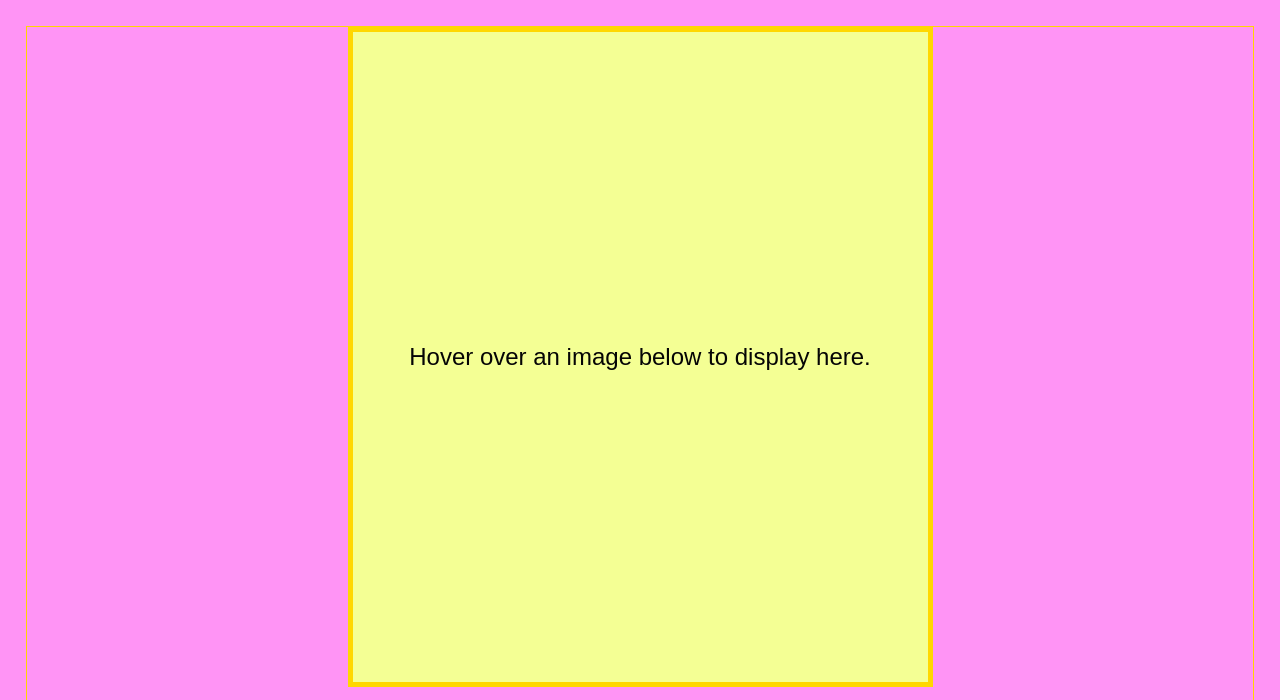
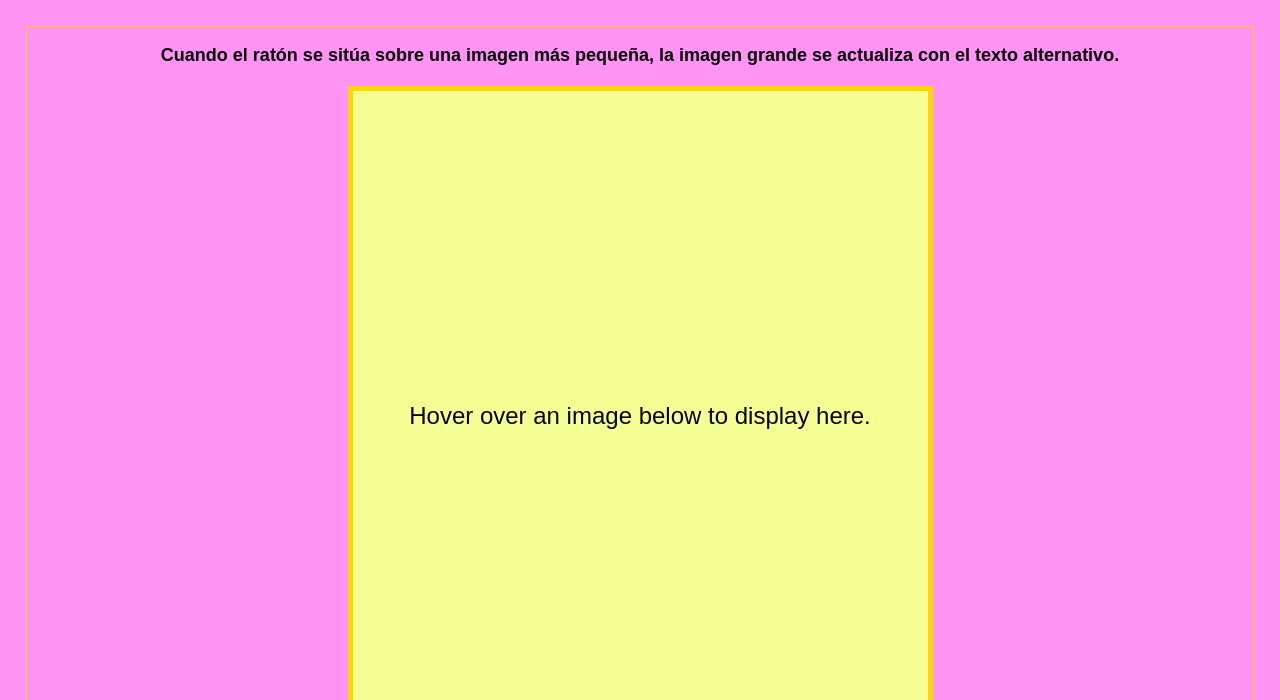
Before and after one commit to MichelleM222/Project_Gallery, a plain HTML site: page index.html in a window 1280 px wide. Shown: the top 700 px of the page. Drawn offline with Linux system fonts and the light colour scheme.

Commit message:
Add files via upload

```diff
--- a/index.html
+++ b/index.html
@@ -1,11 +1,15 @@
 <!DOCTYPE html>
-<html lang="en">
+<html lang="es">
 <head>
   <meta charset="UTF-8">
-  <title>Imagen en Hover</title>
+  <title>Galería Interactiva</title>
   <link rel="stylesheet" href="style.css">
 </head>
 <body>
+  <p class="instruccion">
+    Cuando el ratón se sitúa sobre una imagen más pequeña, la imagen grande se actualiza con el texto alternativo.
+  </p>
+
   <div id="image">
     Hover over an image below to display here.
   </div>
--- a/style.css
+++ b/style.css
@@ -3,6 +3,14 @@ body {
     border: 1px solid gold;
     background-color: #ff94f5;
     font-family: sans-serif;
+  }
+
+  .instruccion {
+    text-align: center;
+    font-size: 18px;
+    color: #050505;
+    font-weight: bold;
+    margin-bottom: 20px;
   }
 
   #image {
```
